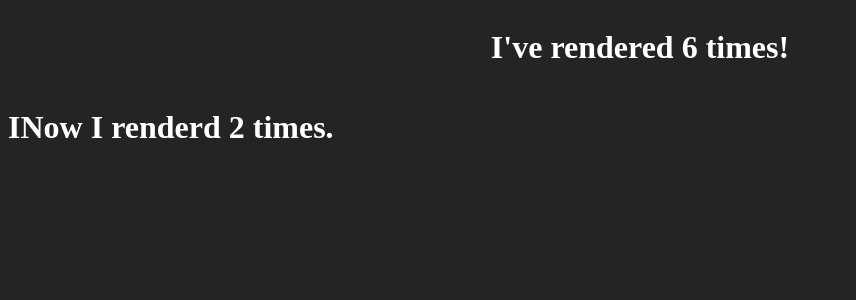
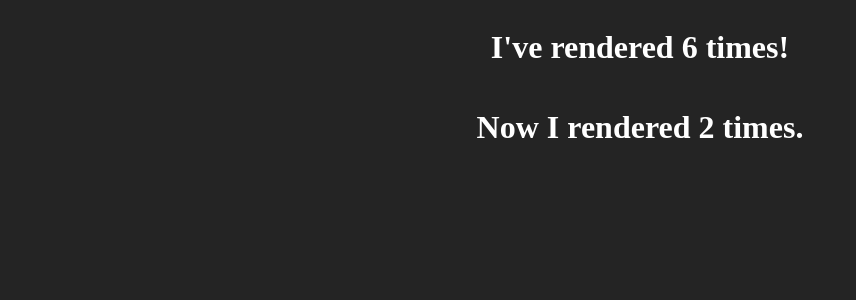
Before and after one commit to ABDUL-RAHMAN-9/React-UseEffect, a React (Vite) app: page / in a window 1280 px wide. Shown: the top 300 px of the page, without its empty margins (0-856 px from the left). Built offline with nearby package versions, Linux system fonts and the light colour scheme.

Commit message:
Added basic styling to RenderTracker Component

```diff
--- a/src/RenderTracker.jsx
+++ b/src/RenderTracker.jsx
@@ -12,8 +12,8 @@ function RenderTracker()
         }, 1000)
     }, [])  // <- add empty brackets here
     return (
-        <div>
-            <h1>INow I renderd {renderCount} times. </h1>
+        <div className='container'>
+            <h1>Now I rendered {renderCount} times. </h1>
         </div>
     )
 }
```
